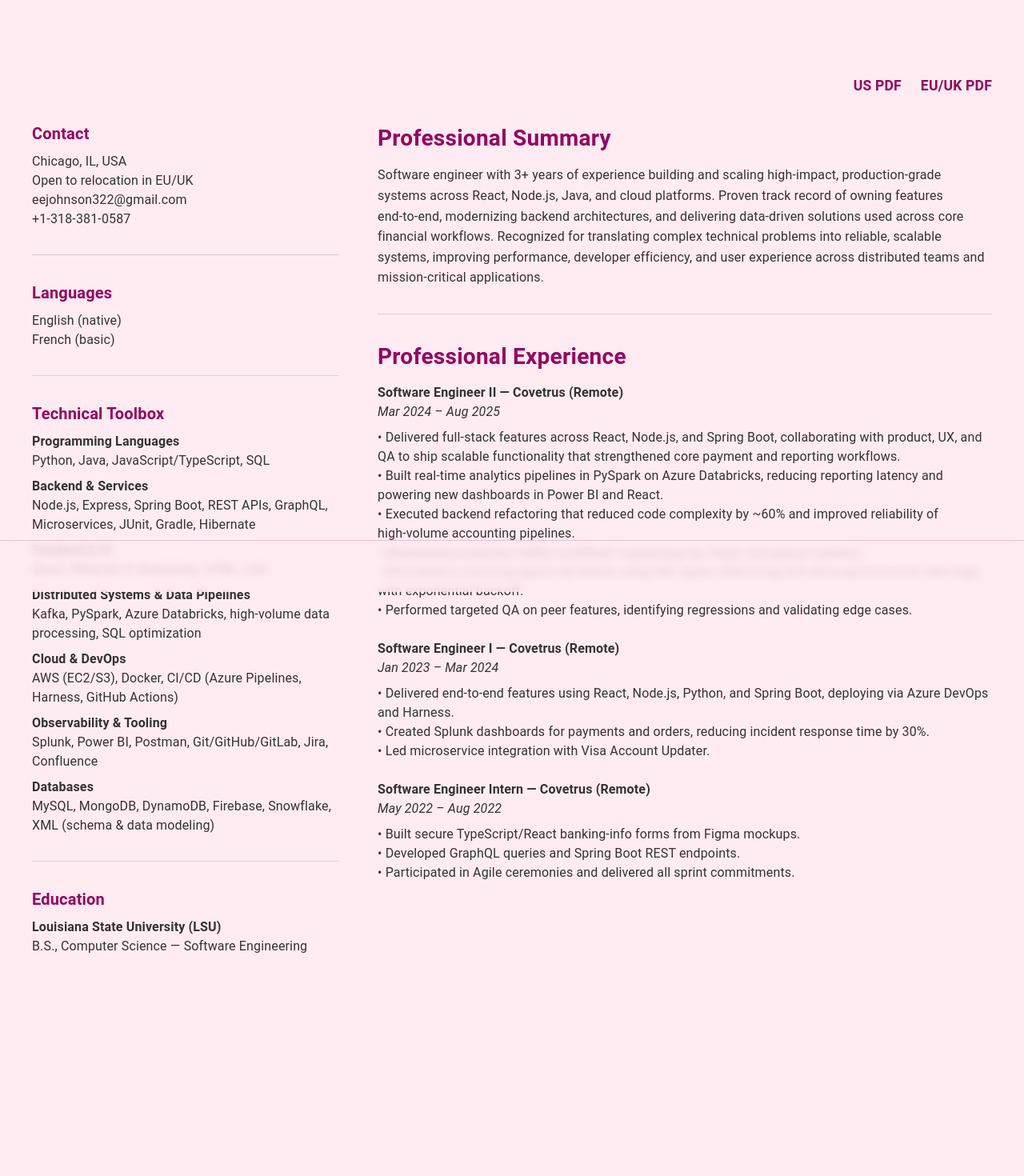
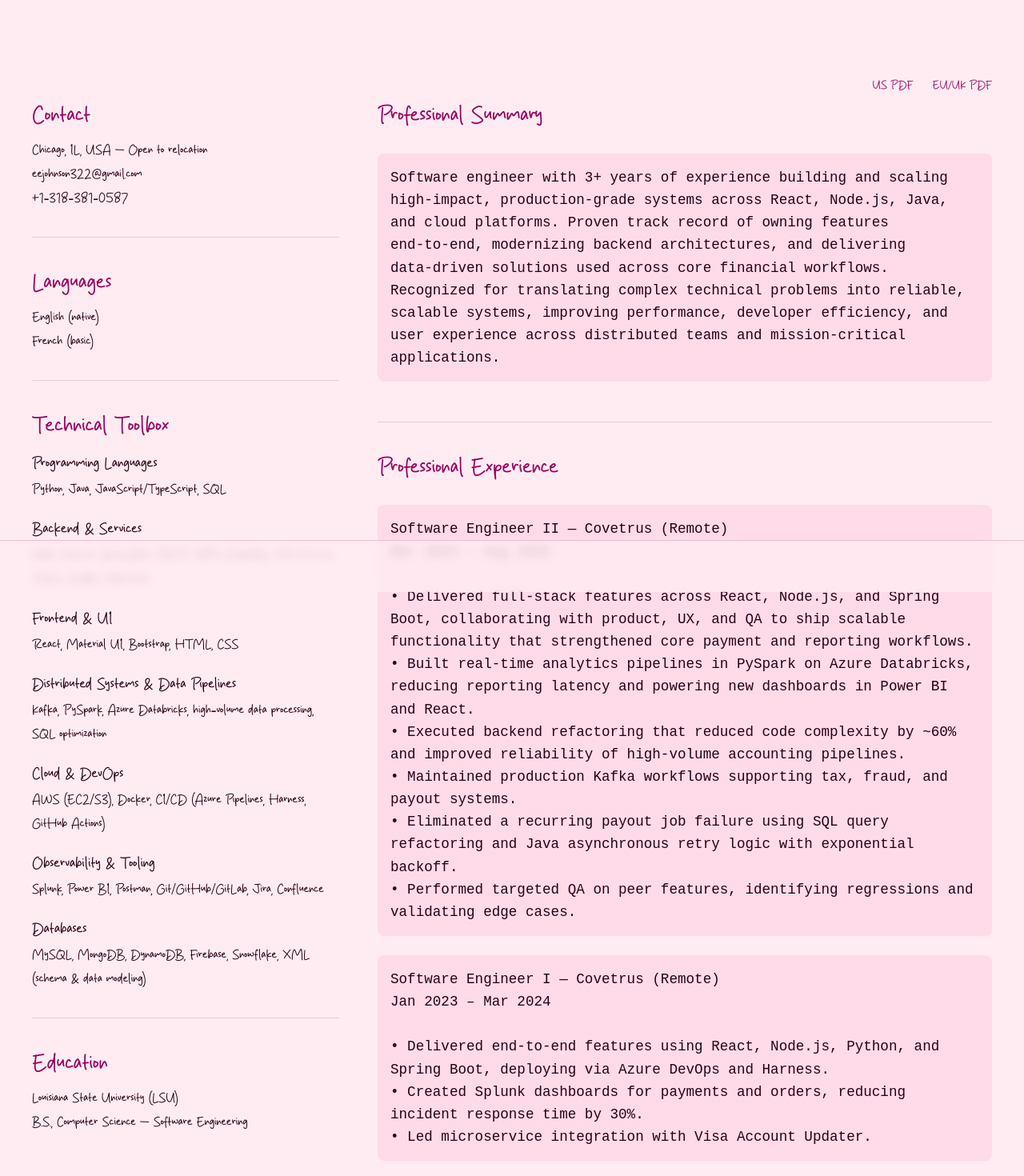
Before and after one commit to eejohnson7/portfolio, a React (Vite) app: page /resume in a window 1280 px wide. Shown: the part 60-1530 px from the top of the page at 80% size. Before the commit the page ends 1415 px from the top, so only its background shows below. Built offline with nearby package versions, Linux system fonts and the light colour scheme; some icons are missing.

Commit message:
update formatting and font

```diff
--- a/src/main.jsx
+++ b/src/main.jsx
@@ -3,8 +3,13 @@ import ReactDOM from "react-dom/client";
 import App from "./App";
 import "./styles/global.css";
 
+import { ThemeProvider } from "@mui/material/styles";
+import theme from "./theme";
+
 ReactDOM.createRoot(document.getElementById("root")).render(
   <React.StrictMode>
-    <App />
+    <ThemeProvider theme={theme}>
+      <App />
+    </ThemeProvider>
   </React.StrictMode>
 );
--- a/src/pages/Resume.jsx
+++ b/src/pages/Resume.jsx
@@ -7,21 +7,14 @@ function Resume() {
     <Box
       sx={{
         padding: "4rem 2rem",
-        paddingBottom: "80px", // prevents bottom nav overlap
-        color: "#333",
+        paddingBottom: "80px",
+        color: "#2A0017",
         maxWidth: "1200px",
         margin: "0 auto"
       }}
     >
       {/* PDF LINKS */}
-      <Box
-        sx={{
-          display: "flex",
-          justifyContent: "flex-end",
-          gap: 3,
-          marginBottom: "2rem"
-        }}
-      >
+      <Box sx={{ display: "flex", justifyContent: "flex-end", gap: 3 }}>
         <Typography
           component="a"
           href="/Erin_Johnson.pdf"
@@ -30,7 +23,6 @@ function Resume() {
           sx={{
             textDecoration: "none",
             color: "#980061",
-            fontWeight: 600,
             fontSize: "1.1rem",
             "&:hover": { opacity: 0.8 }
           }}
@@ -46,7 +38,6 @@ function Resume() {
           sx={{
             textDecoration: "none",
             color: "#980061",
-            fontWeight: 600,
             fontSize: "1.1rem",
             "&:hover": { opacity: 0.8 }
           }}
@@ -65,213 +56,199 @@ function Resume() {
       >
         {/* LEFT COLUMN */}
         <Box sx={{ display: "flex", flexDirection: "column", gap: 4 }}>
-
           {/* Contact */}
           <Box>
-            <Typography
-              sx={{
-                color: "#980061",
-                fontWeight: 600,
-                fontSize: "1.25rem",
-                marginBottom: "0.5rem"
-              }}
-            >
+            <Typography sx={{ color: "#980061", fontSize: "2.25rem" }}>
               Contact
             </Typography>
-            <Typography>Chicago, IL, USA</Typography>
-            <Typography>Open to relocation in EU/UK</Typography>
-            <Typography>eejohnson322@gmail.com</Typography>
-            <Typography>+1‑318‑381‑0587</Typography>
+            <Typography sx={{ fontSize: "1.25rem" }}>
+              Chicago, IL, USA — Open to relocation
+            </Typography>
+            <Typography sx={{ fontSize: "1.25rem" }}>
+              eejohnson322@gmail.com
+            </Typography>
+            <Typography sx={{ fontSize: "1.25rem" }}>
+              +1‑318‑381‑0587
+            </Typography>
           </Box>
 
           <Divider />
 
           {/* Languages */}
           <Box>
-            <Typography
-              sx={{
-                color: "#980061",
-                fontWeight: 600,
-                fontSize: "1.25rem",
-                marginBottom: "0.5rem"
-              }}
-            >
+            <Typography sx={{ color: "#980061", fontSize: "2.25rem" }}>
               Languages
             </Typography>
-            <Typography>English (native)</Typography>
-            <Typography>French (basic)</Typography>
+            <Typography sx={{ fontSize: "1.25rem" }}>English (native)</Typography>
+            <Typography sx={{ fontSize: "1.25rem" }}>French (basic)</Typography>
           </Box>
 
           <Divider />
 
           {/* Technical Toolbox */}
           <Box>
-            <Typography
-              sx={{
-                color: "#980061",
-                fontWeight: 600,
-                fontSize: "1.25rem",
-                marginBottom: "0.5rem"
-              }}
-            >
+            <Typography sx={{ color: "#980061", fontSize: "2.25rem" }}>
               Technical Toolbox
             </Typography>
 
-            <Typography sx={{ fontWeight: 600, marginTop: "0.5rem" }}>
+            <Typography sx={{ fontSize: "1.5rem" }}>
               Programming Languages
             </Typography>
-            <Typography>Python, Java, JavaScript/TypeScript, SQL</Typography>
+            <Typography sx={{ marginBottom: "1rem", fontSize: "1.25rem" }}>
+              Python, Java, JavaScript/TypeScript, SQL
+            </Typography>
 
-            <Typography sx={{ fontWeight: 600, marginTop: "0.5rem" }}>
+            <Typography sx={{ fontSize: "1.5rem" }}>
               Backend & Services
             </Typography>
-            <Typography>
-              Node.js, Express, Spring Boot, REST APIs, GraphQL, Microservices, JUnit, Gradle, Hibernate
+            <Typography sx={{ marginBottom: "1rem", fontSize: "1.25rem" }}>
+              Node, Express, Spring Boot, REST APIs, GraphQL, Microservices,
+              JUnit, Gradle, Hibernate
             </Typography>
 
-            <Typography sx={{ fontWeight: 600, marginTop: "0.5rem" }}>
-              Frontend & UI
+            <Typography sx={{ fontSize: "1.5rem" }}>Frontend & UI</Typography>
+            <Typography sx={{ marginBottom: "1rem", fontSize: "1.25rem" }}>
+              React, Material UI, Bootstrap, HTML, CSS
             </Typography>
-            <Typography>React, Material UI, Bootstrap, HTML, CSS</Typography>
 
-            <Typography sx={{ fontWeight: 600, marginTop: "0.5rem" }}>
+            <Typography sx={{ fontSize: "1.5rem" }}>
               Distributed Systems & Data Pipelines
             </Typography>
-            <Typography>
-              Kafka, PySpark, Azure Databricks, high‑volume data processing, SQL optimization
+            <Typography sx={{ marginBottom: "1rem", fontSize: "1.25rem" }}>
+              Kafka, PySpark, Azure Databricks, high‑volume data processing, SQL
+              optimization
             </Typography>
 
-            <Typography sx={{ fontWeight: 600, marginTop: "0.5rem" }}>
-              Cloud & DevOps
-            </Typography>
-            <Typography>
-              AWS (EC2/S3), Docker, CI/CD (Azure Pipelines, Harness, GitHub Actions)
+            <Typography sx={{ fontSize: "1.5rem" }}>Cloud & DevOps</Typography>
+            <Typography sx={{ marginBottom: "1rem", fontSize: "1.25rem" }}>
+              AWS (EC2/S3), Docker, CI/CD (Azure Pipelines, Harness, GitHub
+              Actions)
             </Typography>
 
-            <Typography sx={{ fontWeight: 600, marginTop: "0.5rem" }}>
+            <Typography sx={{ fontSize: "1.5rem" }}>
               Observability & Tooling
             </Typography>
-            <Typography>
+            <Typography sx={{ marginBottom: "1rem", fontSize: "1.25rem" }}>
               Splunk, Power BI, Postman, Git/GitHub/GitLab, Jira, Confluence
             </Typography>
 
-            <Typography sx={{ fontWeight: 600, marginTop: "0.5rem" }}>
-              Databases
+            <Typography sx={{ fontSize: "1.5rem" }}>Databases</Typography>
+            <Typography sx={{ fontSize: "1.25rem" }}>
+              MySQL, MongoDB, DynamoDB, Firebase, Snowflake, XML (schema & data
+              modeling)
             </Typography>
-            <Typography>MySQL, MongoDB, DynamoDB, Firebase, Snowflake, XML (schema & data modeling)</Typography>
           </Box>
 
           <Divider />
 
           {/* Education */}
           <Box>
-            <Typography
-              sx={{
-                color: "#980061",
-                fontWeight: 600,
-                fontSize: "1.25rem",
-                marginBottom: "0.5rem"
-              }}
-            >
+            <Typography sx={{ color: "#980061", fontSize: "2.25rem" }}>
               Education
             </Typography>
-            <Typography sx={{ fontWeight: 600 }}>
+            <Typography sx={{ fontSize: "1.25rem" }}>
               Louisiana State University (LSU)
             </Typography>
-            <Typography>B.S., Computer Science — Software Engineering</Typography>
+            <Typography sx={{ fontSize: "1.25rem" }}>
+              B.S., Computer Science — Software Engineering
+            </Typography>
           </Box>
         </Box>
 
         {/* RIGHT COLUMN */}
         <Box sx={{ display: "flex", flexDirection: "column", gap: 4 }}>
-
           {/* Summary */}
           <Box>
-            <Typography
+            <Typography sx={{ color: "#980061", fontSize: "2.25rem" }}>
+              Professional Summary
+            </Typography>
+
+            <Box
+              component="pre"
               sx={{
-                color: "#980061",
-                fontWeight: 600,
-                fontSize: "1.75rem",
-                marginBottom: "0.75rem"
+                background: "#FFDBE9",
+                padding: "1rem",
+                borderRadius: "8px",
+                whiteSpace: "pre-wrap",
+                fontSize: "1.1rem",
+                lineHeight: 1.6
               }}
             >
-              Professional Summary
-            </Typography>
-            <Typography sx={{ lineHeight: 1.6 }}>
-              Software engineer with 3+ years of experience building and scaling high‑impact,
-              production‑grade systems across React, Node.js, Java, and cloud platforms.
-              Proven track record of owning features end‑to‑end, modernizing backend
-              architectures, and delivering data‑driven solutions used across core financial
-              workflows. Recognized for translating complex technical problems into reliable,
-              scalable systems, improving performance, developer efficiency, and user
-              experience across distributed teams and mission‑critical applications.
-            </Typography>
+{`Software engineer with 3+ years of experience building and scaling high‑impact, production‑grade systems across React, Node.js, Java, and cloud platforms. Proven track record of owning features end‑to‑end, modernizing backend architectures, and delivering data‑driven solutions used across core financial workflows. Recognized for translating complex technical problems into reliable, scalable systems, improving performance, developer efficiency, and user experience across distributed teams and mission‑critical applications.`}
+            </Box>
           </Box>
 
           <Divider />
 
           {/* Experience */}
           <Box>
-            <Typography
-              sx={{
-                color: "#980061",
-                fontWeight: 600,
-                fontSize: "1.75rem",
-                marginBottom: "0.75rem"
-              }}
-            >
+            <Typography sx={{ color: "#980061", fontSize: "2.25rem" }}>
               Professional Experience
             </Typography>
 
             {/* Covetrus SE II */}
-            <Box sx={{ marginBottom: "1.5rem" }}>
-              <Typography sx={{ fontWeight: 600 }}>
-                Software Engineer II — Covetrus (Remote)
-              </Typography>
-              <Typography sx={{ fontStyle: "italic", marginBottom: "0.5rem" }}>
-                Mar 2024 – Aug 2025
-              </Typography>
+            <Box
+              component="pre"
+              sx={{
+                background: "#FFDBE9",
+                padding: "1rem",
+                borderRadius: "8px",
+                whiteSpace: "pre-wrap",
+                fontSize: "1.1rem",
+                lineHeight: 1.6
+              }}
+            >
+{`Software Engineer II — Covetrus (Remote)
+Mar 2024 – Aug 2025
 
-              <Box sx={{ lineHeight: 1.6 }}>
-                <Typography>• Delivered full‑stack features across React, Node.js, and Spring Boot, collaborating with product, UX, and QA to ship scalable functionality that strengthened core payment and reporting workflows.</Typography>
-                <Typography>• Built real‑time analytics pipelines in PySpark on Azure Databricks, reducing reporting latency and powering new dashboards in Power BI and React.</Typography>
-                <Typography>• Executed backend refactoring that reduced code complexity by ~60% and improved reliability of high‑volume accounting pipelines.</Typography>
-                <Typography>• Maintained production Kafka workflows supporting tax, fraud, and payout systems.</Typography>
-                <Typography>• Eliminated a recurring payout job failure using SQL query refactoring and Java asynchronous retry logic with exponential backoff.</Typography>
-                <Typography>• Performed targeted QA on peer features, identifying regressions and validating edge cases.</Typography>
-              </Box>
+• Delivered full‑stack features across React, Node.js, and Spring Boot, collaborating with product, UX, and QA to ship scalable functionality that strengthened core payment and reporting workflows.
+• Built real‑time analytics pipelines in PySpark on Azure Databricks, reducing reporting latency and powering new dashboards in Power BI and React.
+• Executed backend refactoring that reduced code complexity by ~60% and improved reliability of high‑volume accounting pipelines.
+• Maintained production Kafka workflows supporting tax, fraud, and payout systems.
+• Eliminated a recurring payout job failure using SQL query refactoring and Java asynchronous retry logic with exponential backoff.
+• Performed targeted QA on peer features, identifying regressions and validating edge cases.`}
             </Box>
 
             {/* Covetrus SE I */}
-            <Box sx={{ marginBottom: "1.5rem" }}>
-              <Typography sx={{ fontWeight: 600 }}>
-                Software Engineer I — Covetrus (Remote)
-              </Typography>
-              <Typography sx={{ fontStyle: "italic", marginBottom: "0.5rem" }}>
-                Jan 2023 – Mar 2024
-              </Typography>
+            <Box
+              component="pre"
+              sx={{
+                background: "#FFDBE9",
+                padding: "1rem",
+                borderRadius: "8px",
+                whiteSpace: "pre-wrap",
+                fontSize: "1.1rem",
+                lineHeight: 1.6,
+                marginTop: "1.5rem"
+              }}
+            >
+{`Software Engineer I — Covetrus (Remote)
+Jan 2023 – Mar 2024
 
-              <Box sx={{ lineHeight: 1.6 }}>
-                <Typography>• Delivered end‑to‑end features using React, Node.js, Python, and Spring Boot, deploying via Azure DevOps and Harness.</Typography>
-                <Typography>• Created Splunk dashboards for payments and orders, reducing incident response time by 30%.</Typography>
-                <Typography>• Led microservice integration with Visa Account Updater.</Typography>
-              </Box>
+• Delivered end‑to‑end features using React, Node.js, Python, and Spring Boot, deploying via Azure DevOps and Harness.
+• Created Splunk dashboards for payments and orders, reducing incident response time by 30%.
+• Led microservice integration with Visa Account Updater.`}
             </Box>
 
             {/* Covetrus Intern */}
-            <Box sx={{ marginBottom: "1.5rem" }}>
-              <Typography sx={{ fontWeight: 600 }}>
-                Software Engineer Intern — Covetrus (Remote)
-              </Typography>
-              <Typography sx={{ fontStyle: "italic", marginBottom: "0.5rem" }}>
-                May 2022 – Aug 2022
-              </Typography>
+            <Box
+              component="pre"
+              sx={{
+                background: "#FFDBE9",
+                padding: "1rem",
+                borderRadius: "8px",
+                whiteSpace: "pre-wrap",
+                fontSize: "1.1rem",
+                lineHeight: 1.6,
+                marginTop: "1.5rem"
+              }}
+            >
+{`Software Engineer Intern — Covetrus (Remote)
+May 2022 – Aug 2022
 
-              <Box sx={{ lineHeight: 1.6 }}>
-                <Typography>• Built secure TypeScript/React banking‑info forms from Figma mockups.</Typography>
-                <Typography>• Developed GraphQL queries and Spring Boot REST endpoints.</Typography>
-                <Typography>• Participated in Agile ceremonies and delivered all sprint commitments.</Typography>
-              </Box>
+• Built secure TypeScript/React banking‑info forms from Figma mockups.
+• Developed GraphQL queries and Spring Boot REST endpoints.
+• Participated in Agile ceremonies and delivered all sprint commitments.`}
             </Box>
           </Box>
         </Box>
--- a/src/styles/global.css
+++ b/src/styles/global.css
@@ -1,8 +1,10 @@
 @font-face {
   font-family: "casual_sunday";
   src: url("../assets/fonts/casual_sunday.otf") format("woff2");
-  font-weight: 400;
-  font-style: normal;
+}
+
+:root {
+  --font-serif: "casual_sunday", serif;
 }
 
 
@@ -11,4 +13,5 @@ body {
   margin: 0;
   padding: 0;
   min-height: 100vh;
+  font-family: var(--font-serif);
 }
--- /dev/null
+++ b/src/theme.js
@@ -0,0 +1,9 @@
+import { createTheme } from "@mui/material/styles";
+
+const theme = createTheme({
+  typography: {
+    fontFamily: `"casual_sunday", serif`,
+  },
+});
+
+export default theme;
```
Also changed, not shown: src/pages/About.jsx (+52 -44 lines), src/pages/CaseStudies/CaseStudies.jsx (+13 -6 lines), src/pages/CodeSamples.jsx (+57 -23 lines), src/pages/DesignDocs.jsx (+49 -20 lines).
